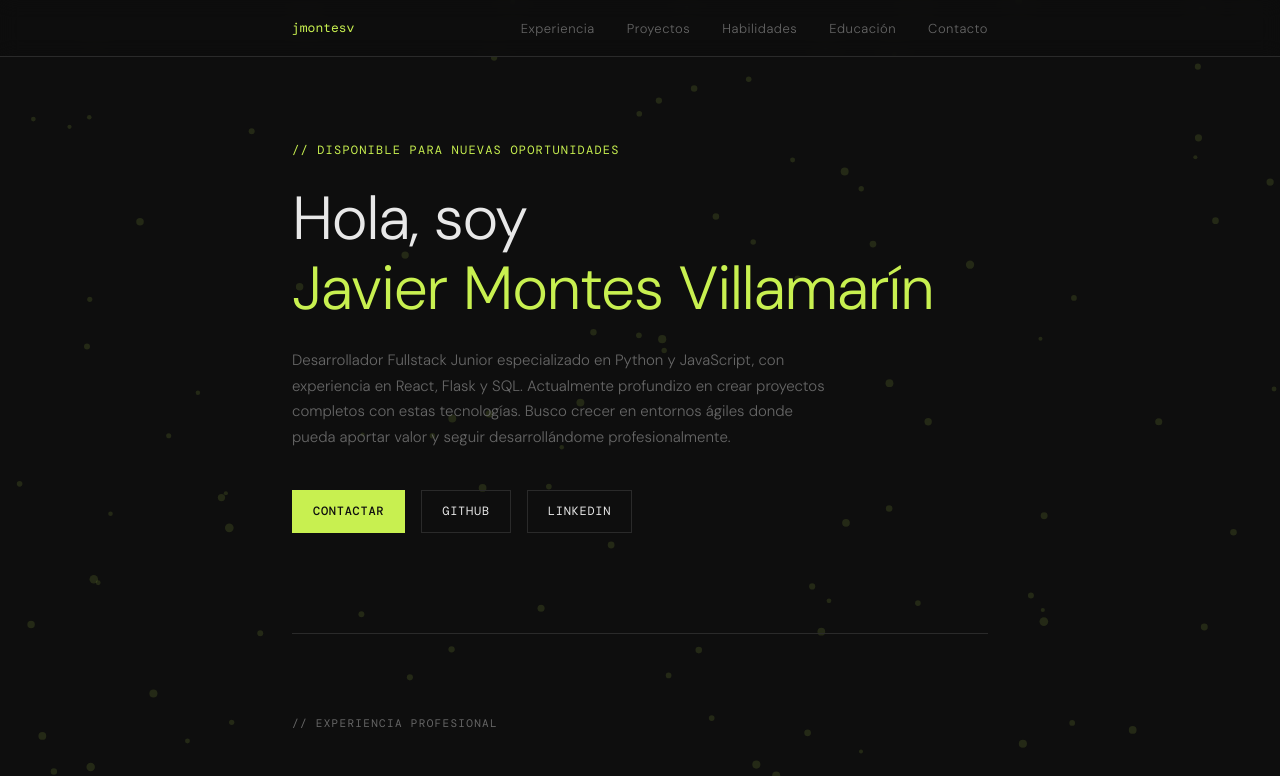
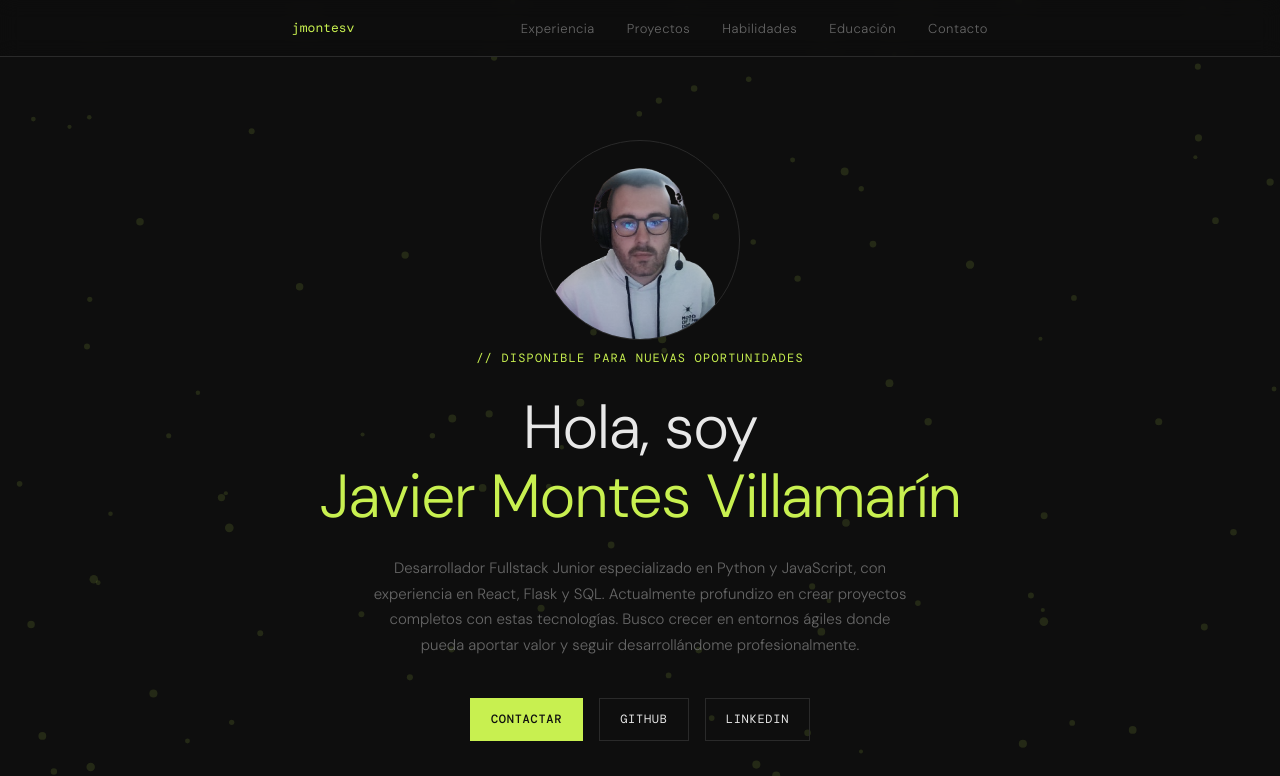
Before and after one commit to jmontesv/portfolio-2026, a plain HTML site: page index.html in a window 1280 px wide. Shown: the top 776 px of the page. Drawn offline with nearby package versions, Linux system fonts and the light colour scheme.

Commit message:
feat: hero centrado con avatar

```diff
--- a/css/style.css
+++ b/css/style.css
@@ -89,8 +89,19 @@ nav .container {
 
 /* ── HERO ── */
 #hero {
+    text-align: center;
     padding: 140px 0 100px;
     border-bottom: 1px solid var(--border);
+}
+
+#hero-avatar {
+    width: 200px;
+    height: 200px;
+    border-radius: 50%;
+    object-fit: cover;
+    object-position: center top;
+    border: 1px solid #2a2a2a;
+    filter: grayscale(50%);
 }
 
 .hero-label {
@@ -123,11 +134,14 @@ nav .container {
     max-width: 540px;
     color: var(--muted);
     font-size: 15px;
+    margin-left: auto;
+    margin-right: auto;
     margin-bottom: 2.5rem;
 }
 
 .hero-links {
     display: flex;
+    justify-content: center;
     gap: 1rem;
     flex-wrap: wrap;
 }
--- a/index.html
+++ b/index.html
@@ -26,6 +26,7 @@
   <main class="container">
 
     <section id="hero">
+      <img id="hero-avatar" src="assets/avatar.png" alt="Javier Montes" />
       <p class="hero-label">// disponible para nuevas oportunidades</p>
       <h1 id="hero-name">Cargando…</h1>
       <p class="hero-bio" id="hero-bio"></p>
```
Also changed, not shown: assets/avatar.png (added).
